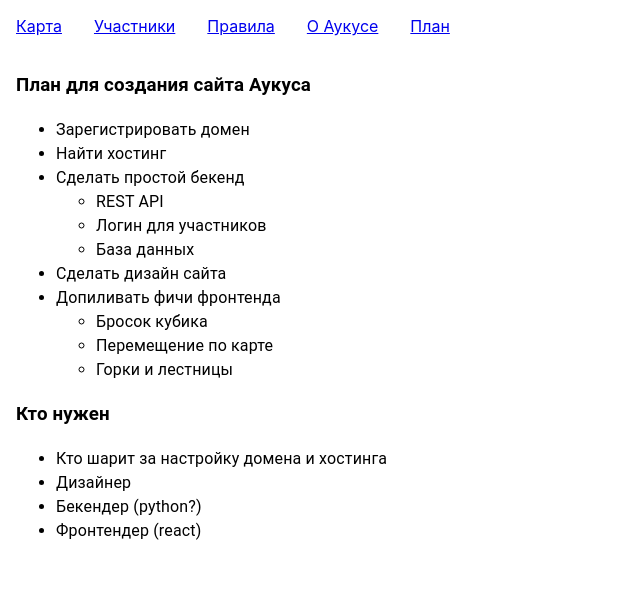
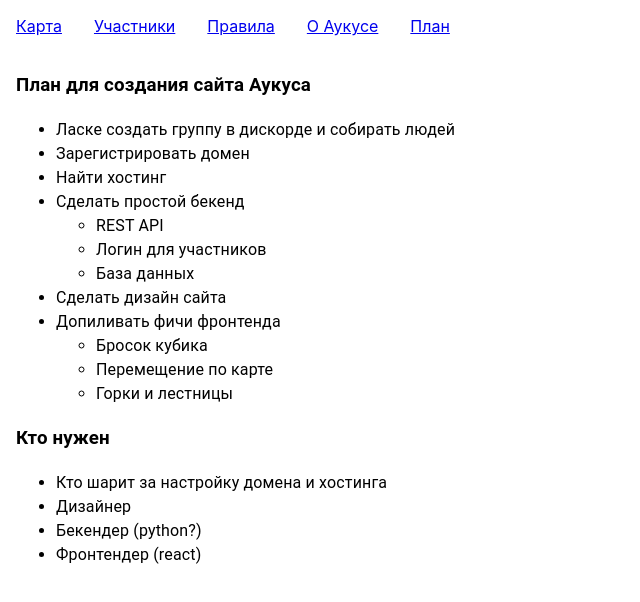
Before and after one commit to i7d3v3l0p3r/aukus-frontend, a React (Create React App) app: page /aukus-demo/plan in a window 1280 px wide. Shown: the top 602 px of the page, without its empty margins (0-640 px from the left). Built offline with nearby package versions, Linux system fonts and the light colour scheme.

Commit message:
Update plan

```diff
--- a/src/pages/plan/PlanPage.tsx
+++ b/src/pages/plan/PlanPage.tsx
@@ -6,6 +6,7 @@ export default function PlanPage() {
       <Typography>
         <h3>План для создания сайта Аукуса</h3>
         <ul>
+          <li>Ласке создать группу в дискорде и собирать людей</li>
           <li>Зарегистрировать домен</li>
           <li>Найти хостинг</li>
           <li>
```
